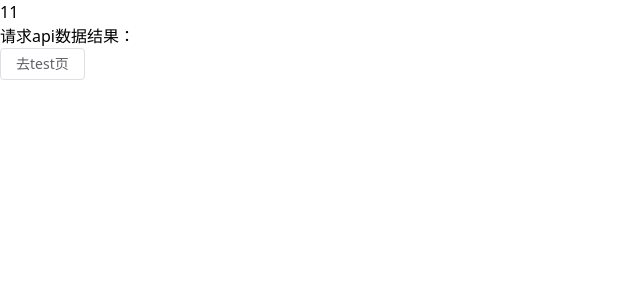
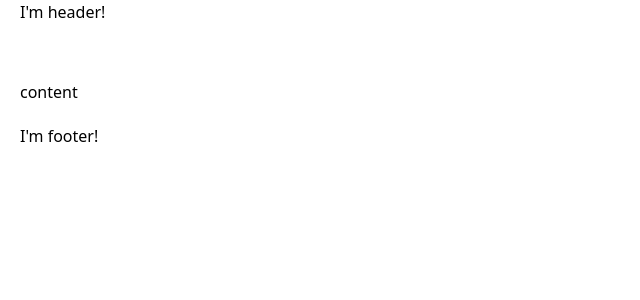
Before and after one commit to YueChun363/Nuxt3-FrontPage, a Nuxt app: page / in a window 1280 px wide. Shown: the top 300 px of the page, without its empty margins (0-640 px from the left). Built offline with nearby package versions, Linux system fonts and the light colour scheme; no server answers.

Commit message:
refactor：删除多余文件，开始编写个人首页网站

```diff
--- a/layouts/layoutA.vue
+++ b/components/base/Footer.vue
@@ -8,8 +8,7 @@ onMounted(() => {
 
 <template>
     <div>
-        layoutA
-        <slot />
+        I'm footer!
     </div>
 </template>
 
--- a/pages/test/testSon.vue
+++ b/components/base/Header.vue
@@ -1,16 +1,15 @@
 <script setup lang='ts'>
 
 const data = reactive({})
-
 onMounted(() => {
 
 })
 </script>
 
 <template>
-  <div>
-    testSon - page
-  </div>
+    <div>
+      I'm header!
+    </div>
 </template>
 
 <style scoped lang='less'></style>
--- /dev/null
+++ b/layouts/default.vue
@@ -0,0 +1,21 @@
+<script setup lang='ts'>
+
+</script>
+
+<template>
+    <div>
+        <el-container>
+            <el-header>
+                <BaseHeader />
+            </el-header>
+            <el-main>
+                <slot />
+            </el-main>
+            <el-footer>
+                <BaseFooter />
+            </el-footer>
+        </el-container>
+    </div>
+</template>
+
+<style scoped lang='less'></style>
--- a/layouts/layoutB.vue
+++ /dev/null
@@ -1,17 +0,0 @@
-<script setup lang='ts'>
-
-const data = reactive({})
-onMounted(() => {
-
-})
-</script>
-
-<template>
-    <div>
-      layoutB
-      <slot />
-
-    </div>
-</template>
-
-<style scoped lang='less'></style>
--- a/pages/article/[id].vue
+++ /dev/null
@@ -1,15 +0,0 @@
-<script setup lang='ts'>
-
-const data = reactive({})
-onMounted(() => {
-
-})
-</script>
-
-<template>
-    <div>
-        <el-link type="warning">{{ $route.params.id }}</el-link>
-    </div>
-</template>
-
-<style scoped lang='less'></style>
--- a/pages/authPage.vue
+++ /dev/null
@@ -1,22 +0,0 @@
-<script setup lang='ts'>
-definePageMeta({
-    middleware: 'auth'
-})
-useSeoMeta({
-    title: 'auth page',
-    description: 'auth page description',
-    ogTitle: 'auth page ogTitle',
-    ogDescription: 'auth page ogDescription',
-    ogImage: 'auth page ogImage',
-    twitterTitle: 'auth page twitterTitle',
-})
-
-</script>
-
-<template>
-    <div>
-        auth page
-    </div>
-</template>
-
-<style scoped lang='less'></style>
--- a/pages/index.vue
+++ b/pages/index.vue
@@ -1,8 +1,5 @@
 <script setup lang='ts'>
 
-definePageMeta({
-    layout: 'layout-a'
-})
 const { data } = await useFetch('/api/test')
 const message = data.value?.message
 const title = ref('首页')
@@ -19,18 +16,7 @@ onMounted(() => {
 
 <template>
     <div>
-        <div>
-            11
-            <p>请求api数据结果：{{ message }}</p>
-            <nuxt-link to="/test">
-                <el-button>
-                    去test页
-                </el-button>
-            </nuxt-link>
-        </div>
-        <div>
-
-        </div>
+        content
     </div>
 </template>
 
--- a/pages/stateTestPage.vue
+++ /dev/null
@@ -1,13 +0,0 @@
-<script setup lang='ts'>
-const counter = useState('counter', () => Math.round(Math.random() * 1000))
-</script>
-
-<template>
-    <div>
-        <h3>{{ counter }}</h3>
-        <button @click="counter++">+</button>
-        <button @click="counter--">-</button>
-    </div>
-</template>
-
-<style scoped lang='less'></style>
--- a/pages/test.vue
+++ /dev/null
@@ -1,36 +0,0 @@
-<script setup lang='ts'>
-
-definePageMeta({
-    layout: 'layout-b',
-})
-const data = reactive({})
-onMounted(() => {
-
-})
-function toSonTestPage() {
-    navigateTo('/test/testSon')
-}
-</script>
-
-<template>
-    <div>
-        333
-        <nuxt-link to="/">
-            <el-icon>
-                <el-icon-home-filled></el-icon-home-filled>
-            </el-icon>
-            <el-button round>
-                去首页
-            </el-button>
-
-        </nuxt-link>
-        <el-button round @click="toSonTestPage">
-            去testSon子路由页面
-        </el-button>
-        <div>
-            <NuxtPage :page-key="route => route.fullPath" />
-        </div>
-    </div>
-</template>
-
-<style scoped lang='less'></style>
```
Also changed, not shown: public/1.png (added).
